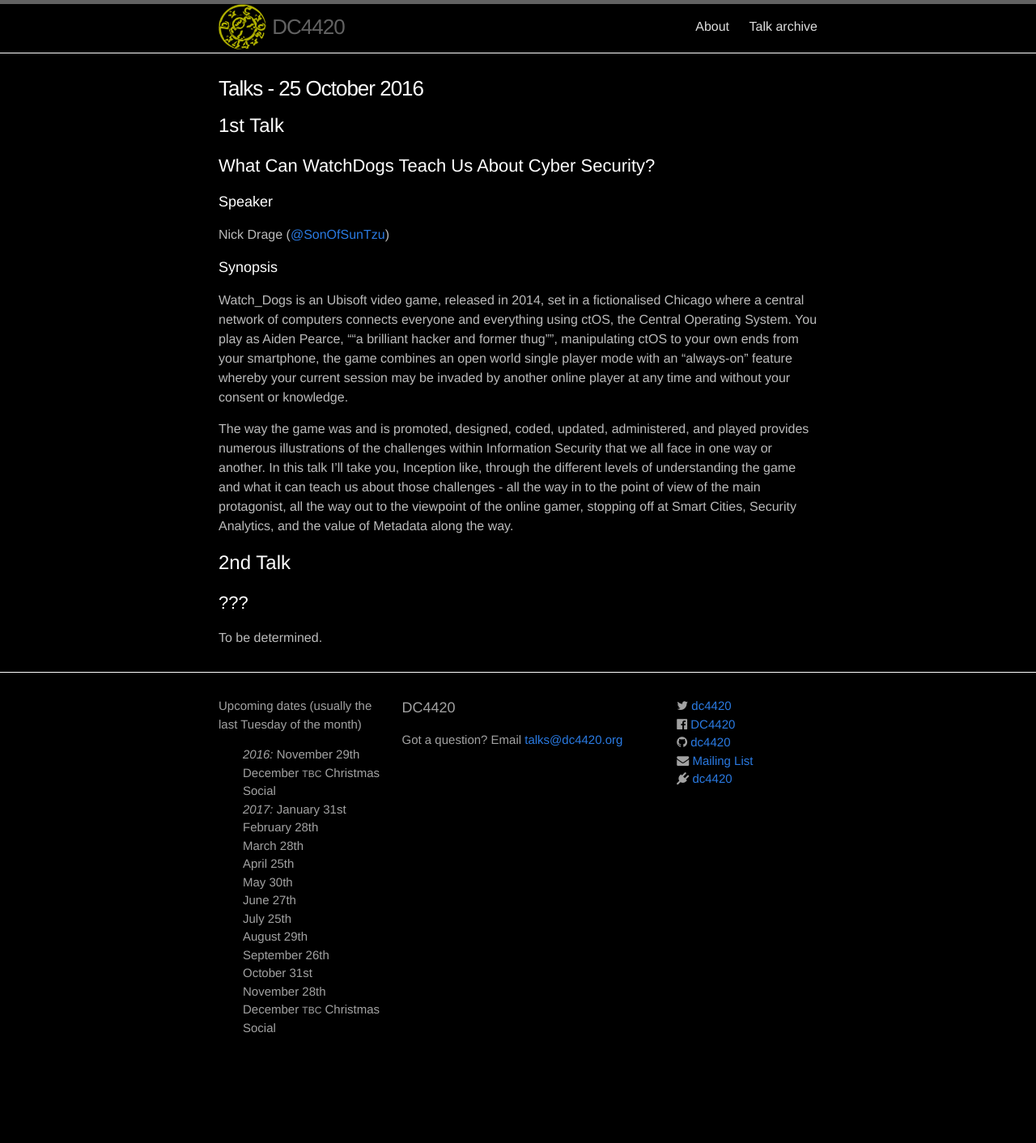
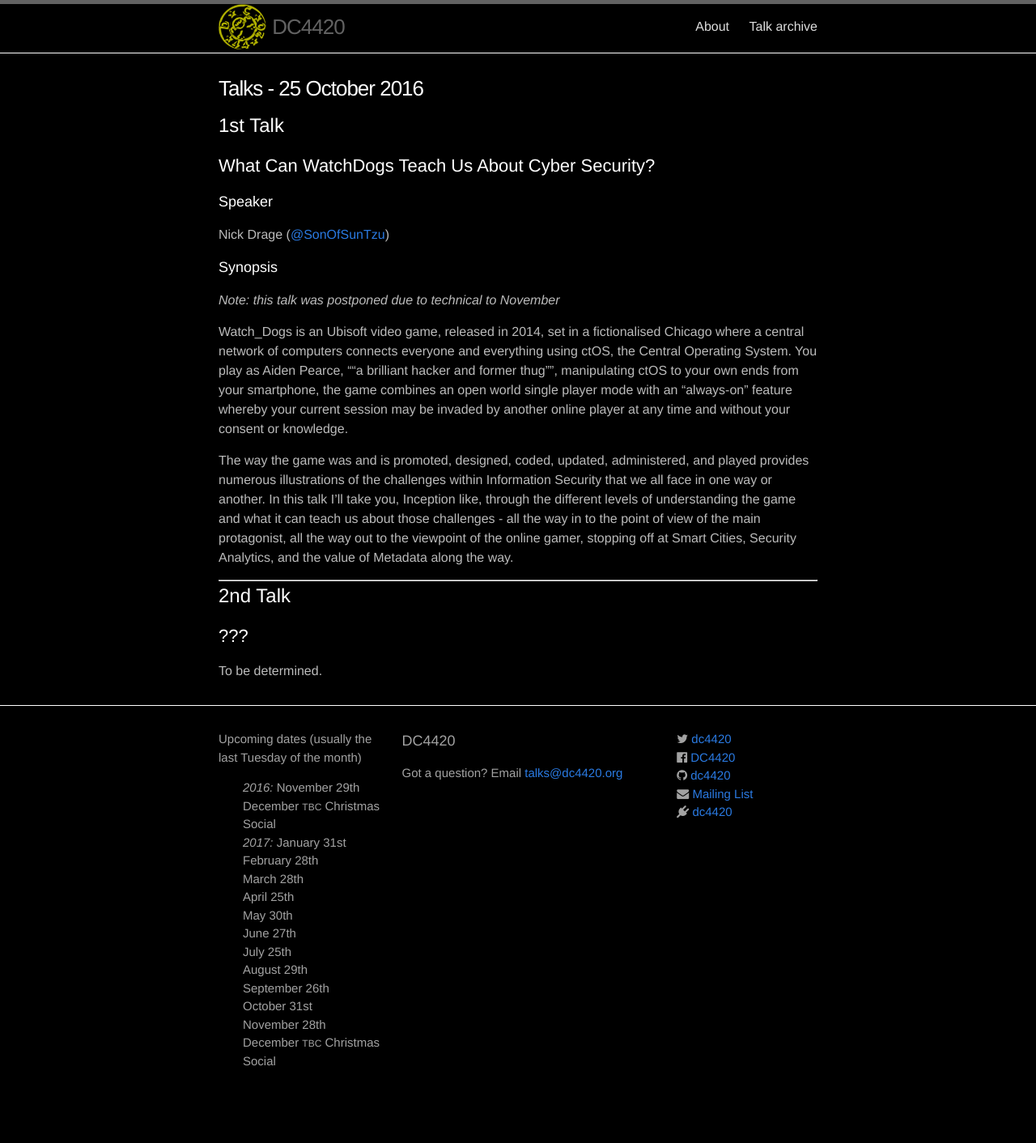
Before and after one commit to dc4420/website, a Jekyll site: the page built from _posts/2016-10-25-talks.markdown, in a window 1280 px wide. Shown: the whole page at 81% size. Built offline with Jekyll 4.4.1, drawn with Linux system fonts in a browser that asks for light colours; nearby versions of some CDN libraries; before the commit the page ends 1371 px from its top, so only the background shows below that.

Commit message:
clarify Oct & Nov events with talk rescheduiling details
italicize

```diff
--- a/_posts/2016-10-25-talks.markdown
+++ b/_posts/2016-10-25-talks.markdown
@@ -14,6 +14,8 @@
 Nick Drage ([@SonOfSunTzu](https://twitter.com/SonOfSunTzu))
 
 ### Synopsis
+
+*Note: this talk was postponed due to technical to November*
 
 Watch_Dogs is an Ubisoft video game, released in 2014, set in a
 fictionalised Chicago where a central network of computers connects
@@ -34,6 +36,7 @@
 stopping off at Smart Cities, Security Analytics, and the value of
 Metadata along the way.
 
+<hr>
 
 # 2nd Talk
 
--- a/_posts/2016-11-29-talks.markdown
+++ b/_posts/2016-11-29-talks.markdown
@@ -15,7 +15,7 @@
 
 ### Synopsis
 
-(Postponed from last month, due to tech issues, originally titled "What Can WatchDogs Teach Us About Cyber Security?")
+*(Postponed from last month, due to tech issues, originally titled "What Can WatchDogs Teach Us About Cyber Security?")*
 
 With the very recent release of WATCH_DOGS 2 it's timely to look back at
 the original WATCH_DOGS video game. Set in a fictionalised Chicago, in
@@ -32,12 +32,12 @@
 a player's understanding of the game, and how they can use that
 understanding to gain a disproportionate advantage during gameplay.
 
-( Please note, originally this talk was entitled "What Can WatchDogs
+*( Please note, originally this talk was entitled "What Can WatchDogs
 Teach Us About Cyber Security?" but the presenter realised that there
 wasn't that much to learn; also after fighting and losing against Linux
 display drivers at the October meeting the presenter will be bringing at
 least two different presenting platforms to the meeting and is currently
-watching several Overhead Projectors on eBay. )
+watching several Overhead Projectors on eBay. )*
 
 <hr>
 
```
